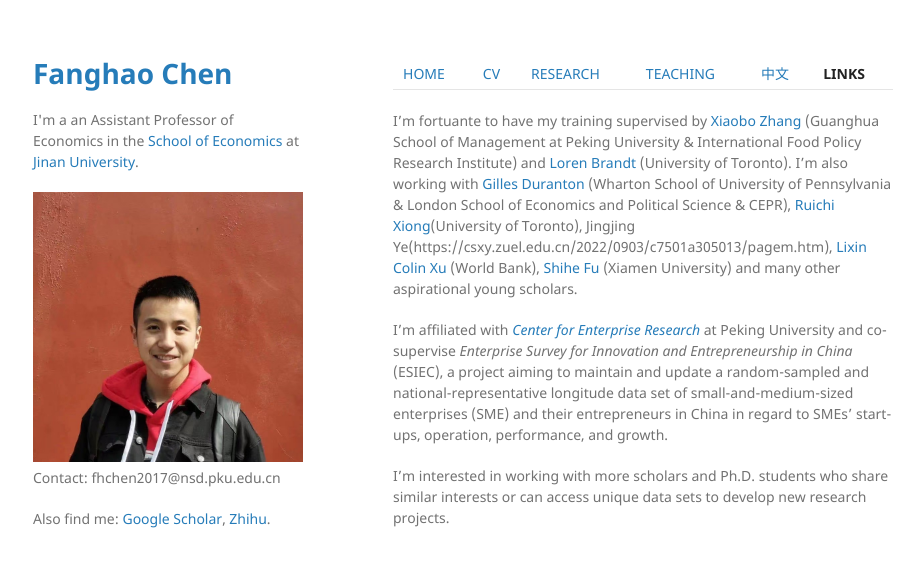
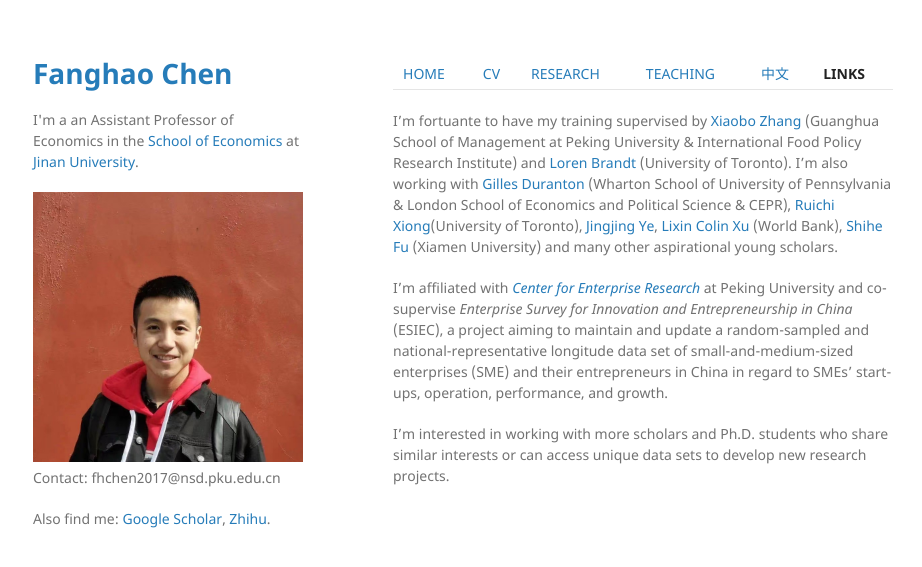
Before and after one commit to FanghaoChen/homepage, a Jekyll site: the page built from links.md, in a window 1280 px wide. Shown: the top 567 px of the page, without its empty margins (177-1099 px from the left). Built offline with Jekyll 4.4.1, drawn with Linux system fonts in a browser that asks for light colours; our own code applies the rules of GitHub Pages for plain Markdown files.

Commit message:
Update links.md

```diff
--- a/links.md
+++ b/links.md
@@ -1,6 +1,6 @@
 [HOME](./index.md) | [CV](./assets/CV_FanghaoChen_231105.pdf) | [RESEARCH](./research.md) | [TEACHING](./teaching.md) | [中文](./chinesepage.md) | [**LINKS**](./links.md)
 
-I'm fortuante to have my training supervised by [Xiaobo Zhang](https://www.gsm.pku.edu.cn/jsjjxq.jsp?urltype=tree.TreeTempUrl&wbtreeid=1141&user_id=x.zhang) (Guanghua School of Management at Peking University & International Food Policy Research Institute) and [Loren Brandt](https://brandt.economics.utoronto.ca/) (University of Toronto). I'm also working with [Gilles Duranton](http://real-faculty.wharton.upenn.edu/duranton/) (Wharton School of University of Pennsylvania & London School of Economics and Political Science & CEPR), [Ruichi Xiong](https://www.ruichixiong.com/)(University of Toronto), Jingjing Ye(https://csxy.zuel.edu.cn/2022/0903/c7501a305013/pagem.htm), [Lixin Colin Xu](https://www.worldbank.org/en/about/people/l/l-colin-xu) (World Bank), [Shihe Fu](https://ideas.repec.org/e/pfu39.html) (Xiamen University) and many other aspirational young scholars.
+I'm fortuante to have my training supervised by [Xiaobo Zhang](https://www.gsm.pku.edu.cn/jsjjxq.jsp?urltype=tree.TreeTempUrl&wbtreeid=1141&user_id=x.zhang) (Guanghua School of Management at Peking University & International Food Policy Research Institute) and [Loren Brandt](https://brandt.economics.utoronto.ca/) (University of Toronto). I'm also working with [Gilles Duranton](http://real-faculty.wharton.upenn.edu/duranton/) (Wharton School of University of Pennsylvania & London School of Economics and Political Science & CEPR), [Ruichi Xiong](https://www.ruichixiong.com/)(University of Toronto), [Jingjing Ye](https://csxy.zuel.edu.cn/2022/0903/c7501a305013/pagem.htm), [Lixin Colin Xu](https://www.worldbank.org/en/about/people/l/l-colin-xu) (World Bank), [Shihe Fu](https://ideas.repec.org/e/pfu39.html) (Xiamen University) and many other aspirational young scholars.
 
 I'm affiliated with [_Center for Enterprise Research_](https://www.cer.pku.edu.cn/) at Peking University and co-supervise _Enterprise Survey for Innovation and Entrepreneurship in China_ (ESIEC), a project aiming to maintain and update a random-sampled and national-representative longitude data set of small-and-medium-sized enterprises (SME) and their entrepreneurs in China in regard to SMEs’ start-ups, operation, performance, and growth.
 
```
